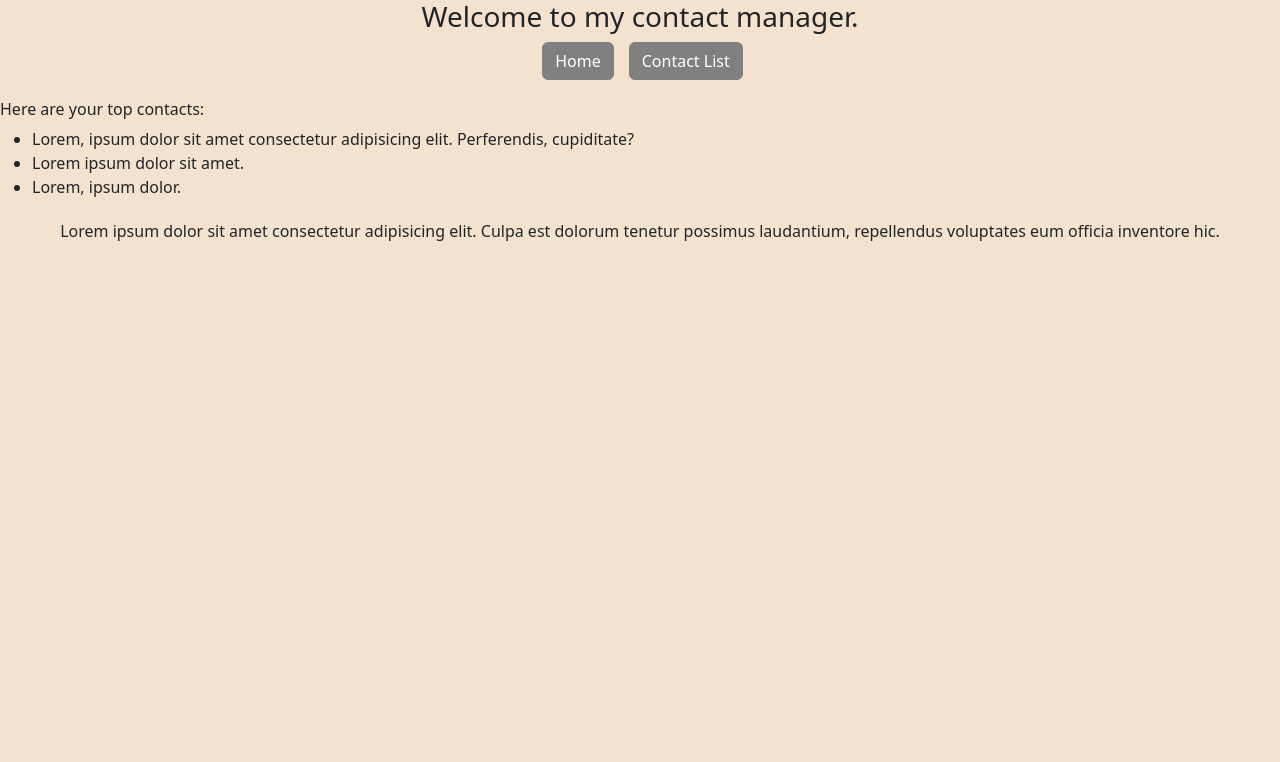
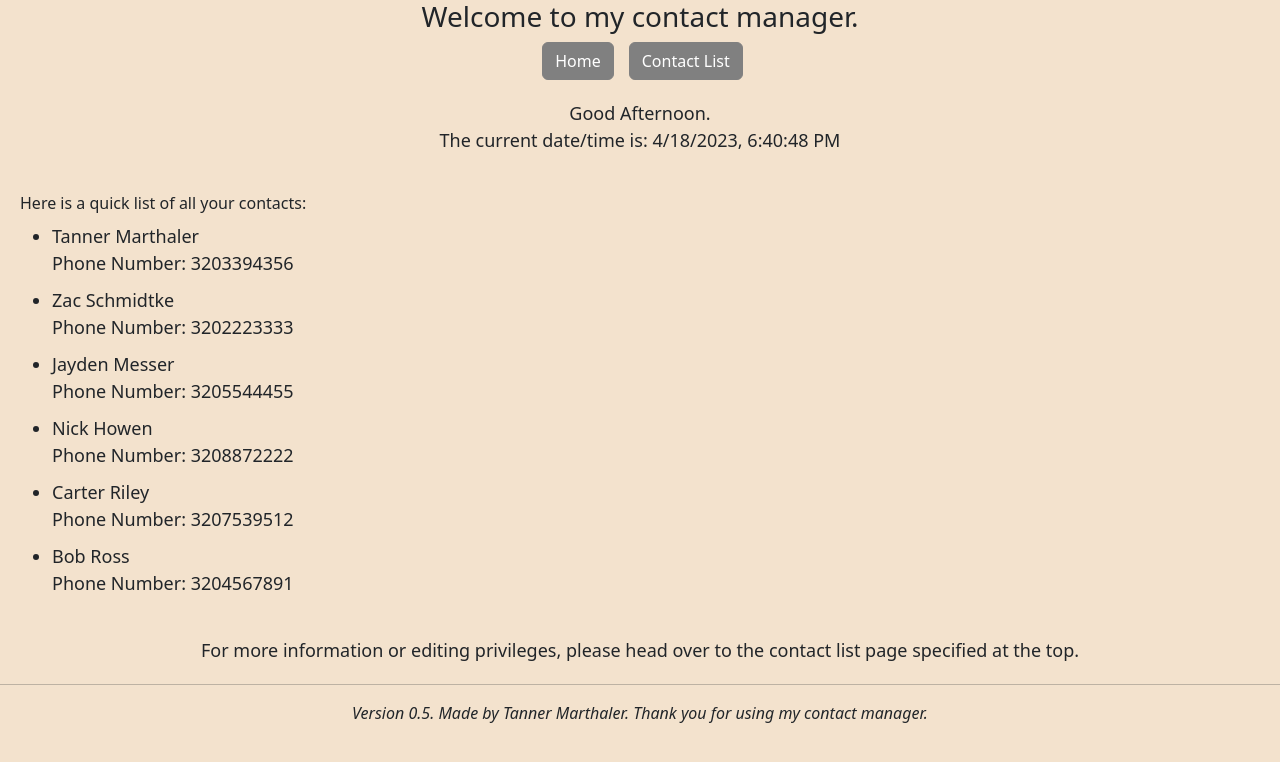
Before and after one commit to TannerMarthaler/Assignment5CSCI313, an Angular app: page / in a window 1280 px wide. Shown: the top 762 px of the page. Built offline with nearby package versions, Linux system fonts and the light colour scheme.

Commit message:
Worked on home langing page

```diff
--- a/src/app/app.component.html
+++ b/src/app/app.component.html
@@ -15,11 +15,12 @@
     <router-outlet></router-outlet>
   </div>
 
+  <hr />
+
   <div class="footer">
-    <p>
-      Lorem ipsum dolor sit amet consectetur adipisicing elit. Culpa est dolorum
-      tenetur possimus laudantium, repellendus voluptates eum officia inventore
-      hic.
-    </p>
+    <em
+      >Version 0.5. Made by Tanner Marthaler. Thank you for using my contact
+      manager.</em
+    >
   </div>
 </div>
--- a/src/app/contact-information/contact-information.component.html
+++ b/src/app/contact-information/contact-information.component.html
@@ -8,5 +8,8 @@
     <button class="btn btn-primary color-button-primary" (click)="editInfo()">
       Edit Information
     </button>
+    <button class="btn btn-primary color-button-primary" (click)="close()">
+      Close
+    </button>
   </div>
 </div>
--- a/src/app/contact-information/contact-information.component.ts
+++ b/src/app/contact-information/contact-information.component.ts
@@ -19,4 +19,8 @@ export class ContactInformationComponent {
   editInfo() : void{
     this.editContact.emit(true);
   }
+
+  close() : void{
+    this.contact = undefined;
+  }
 }
--- a/src/app/contact-list/contact-list.component.html
+++ b/src/app/contact-list/contact-list.component.html
@@ -49,18 +49,14 @@
           [contact]="selectedContact"
           (cancelEditCheck)="cancelContactCheck()"
         ></app-edit-information>
-        <!-- Finish the output binding to show the edit info screen -->
       </div>
     </div>
   </div>
 </div>
-<hr />
 <div>
-  <!-- <button class="btn btn-primary color-button" (click)="displayForm()">
-    Add Contact
-  </button> -->
+  <div *ngIf="display">
+    <hr />
 
-  <div *ngIf="display">
     <div class="form-section">
       <h5>Please enter the below contact information:</h5>
       <form>
@@ -105,7 +101,7 @@
 
     <div class="form-buttons">
       <button
-        class="btn btn-primary color-button-primary"
+        class="btn btn-success color-button-success"
         type="submit"
         (click)="
           addContact(fName.value, lName.value, phoneNumber.value, email.value)
@@ -113,10 +109,7 @@
       >
         Submit
       </button>
-      <button
-        class="btn btn-primary color-button-primary"
-        (click)="closeForm()"
-      >
+      <button class="btn btn-danger color-button-danger" (click)="closeForm()">
         Cancel
       </button>
     </div>
--- a/src/app/contact-list/contact-list.component.ts
+++ b/src/app/contact-list/contact-list.component.ts
@@ -13,32 +13,26 @@ export class ContactListComponent implements OnInit {
   constructor(private contactService : ContactService){}
 
   contacts : Contact[] = [];
-  formatedPhoneNumbers : string[] = [];
+  selectedContact? : Contact;
+
 
   display : boolean = false;
   editContactCheck : boolean = false;
 
   ngOnInit() : void{
     this.getContacts();
-
-    // this.contacts.forEach(contact => {
-    //   this.formatedPhoneNumbers.push(this.formatNumber(contact.phoneNumber))
-    // });
   }
 
   getContacts() : void{
     this.contacts = this.contactService.getContacts();
   }
 
-  selectedContact? : Contact;
 
   getContact(id : number) : void{
     this.selectedContact = this.contactService.getContact(id);
     this.editContactCheck = false;
     window.scrollTo(0, 0);
   }
-
-
 
   displayForm() : void{
     this.display = true;
@@ -66,6 +60,7 @@ export class ContactListComponent implements OnInit {
     this.editContactCheck = false;
   }
 
+
   idCounter : number = 6;
 
   addContact(fName : string, lName : string, phoneNumber : string, email : string) : void{
--- a/src/app/home/home.component.css
+++ b/src/app/home/home.component.css
@@ -0,0 +1,24 @@
+.homeList{
+    margin-left : 20px;
+    font-size: large;
+
+}
+
+.homeContent{
+    text-align: center;
+    margin-top : 40px;
+    font-size: large;
+
+}
+
+.greeting{
+    text-align: center;
+    margin-top : 20px;
+    margin-bottom : 40px;
+    font-size: large;
+
+}
+
+li{
+    margin-top : 10px;
+}
--- a/src/app/home/home.component.html
+++ b/src/app/home/home.component.html
@@ -1,9 +1,27 @@
-<h6>Here are your top contacts:</h6>
-<ul>
-  <li>
-    Lorem, ipsum dolor sit amet consectetur adipisicing elit. Perferendis,
-    cupiditate?
-  </li>
-  <li>Lorem ipsum dolor sit amet.</li>
-  <li>Lorem, ipsum dolor.</li>
-</ul>
+<div class="greeting">
+  <div *ngIf="morningCheck">
+    Good Morning. <br />
+    The current date/time is: {{ time }}
+  </div>
+  <div *ngIf="!morningCheck">
+    Good Afternoon. <br />
+    The current date/time is: {{ time }}
+  </div>
+</div>
+<div class="homeList">
+  <h6>Here is a quick list of all your contacts:</h6>
+  <ul>
+    <div *ngFor="let contact of topContacts">
+      <li>
+        {{ contact.firstName }} {{ contact.lastName }} <br />
+        Phone Number: {{ contact.phoneNumber }}
+      </li>
+    </div>
+  </ul>
+</div>
+<div class="homeContent">
+  <p>
+    For more information or editing privileges, please head over to the contact
+    list page specified at the top.
+  </p>
+</div>
--- a/src/app/home/home.component.ts
+++ b/src/app/home/home.component.ts
@@ -1,10 +1,36 @@
-import { Component } from '@angular/core';
+import { Component, OnInit } from '@angular/core';
+import { Contact } from '../contact';
+import { ContactService } from '../contact.service';
 
 @Component({
   selector: 'app-home',
   templateUrl: './home.component.html',
   styleUrls: ['./home.component.css']
 })
-export class HomeComponent {
+export class HomeComponent implements OnInit {
+
+  constructor( private contactService : ContactService ){}
+
+  topContacts : Contact[] = [];
+  time : string = '';
+  dt : Date = new Date();
+  morningCheck : boolean = false;
+
+  ngOnInit(){
+    this.topContacts = this.contactService.getContacts();
+    this.time = Date().toLocaleUpperCase();
+    this.time = this.dt.toLocaleString()
+    this.checkTime();
+  }
+
+  checkTime() : void {
+    var hour = Number(this.dt.toLocaleTimeString().slice(0, 2));
+    if( hour <= 12 ){
+      this.morningCheck = true;
+    }
+    else{
+      this.morningCheck = false;
+    }
+  }
 
 }
```
